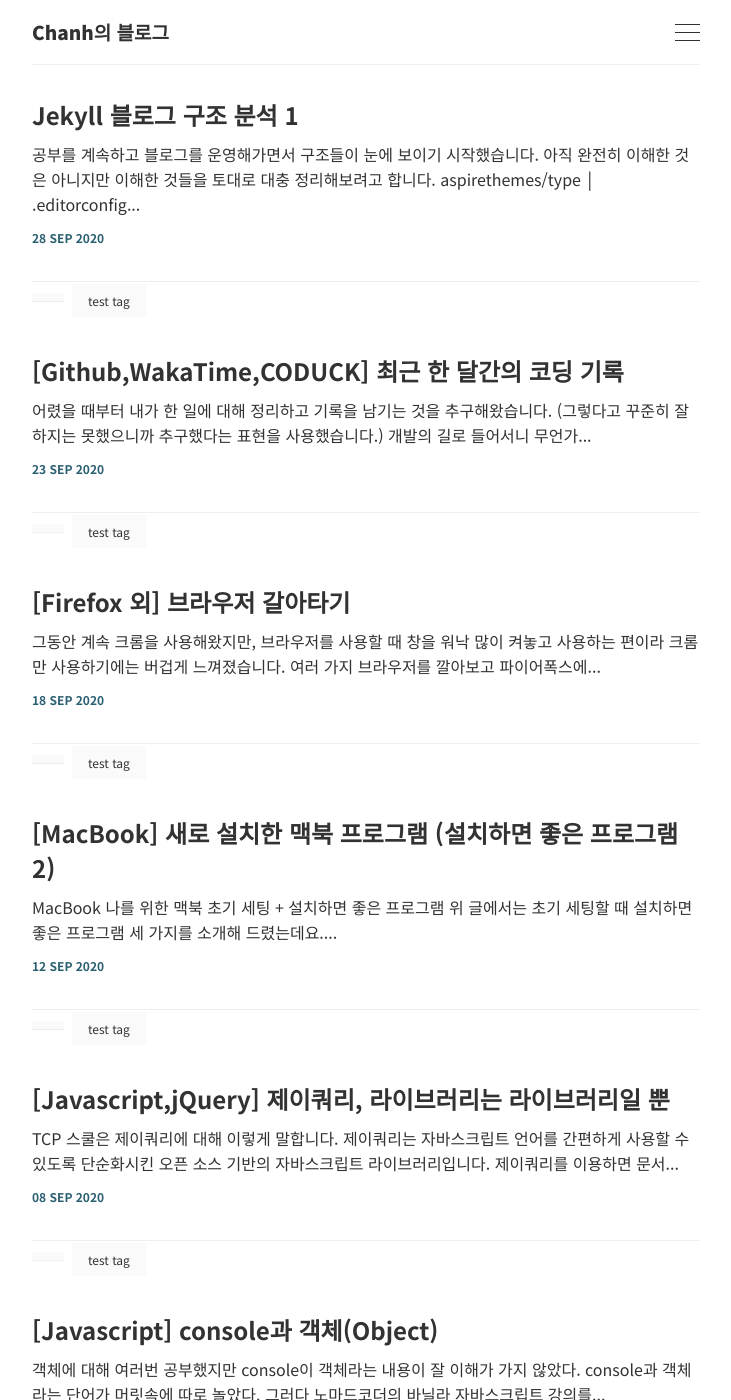
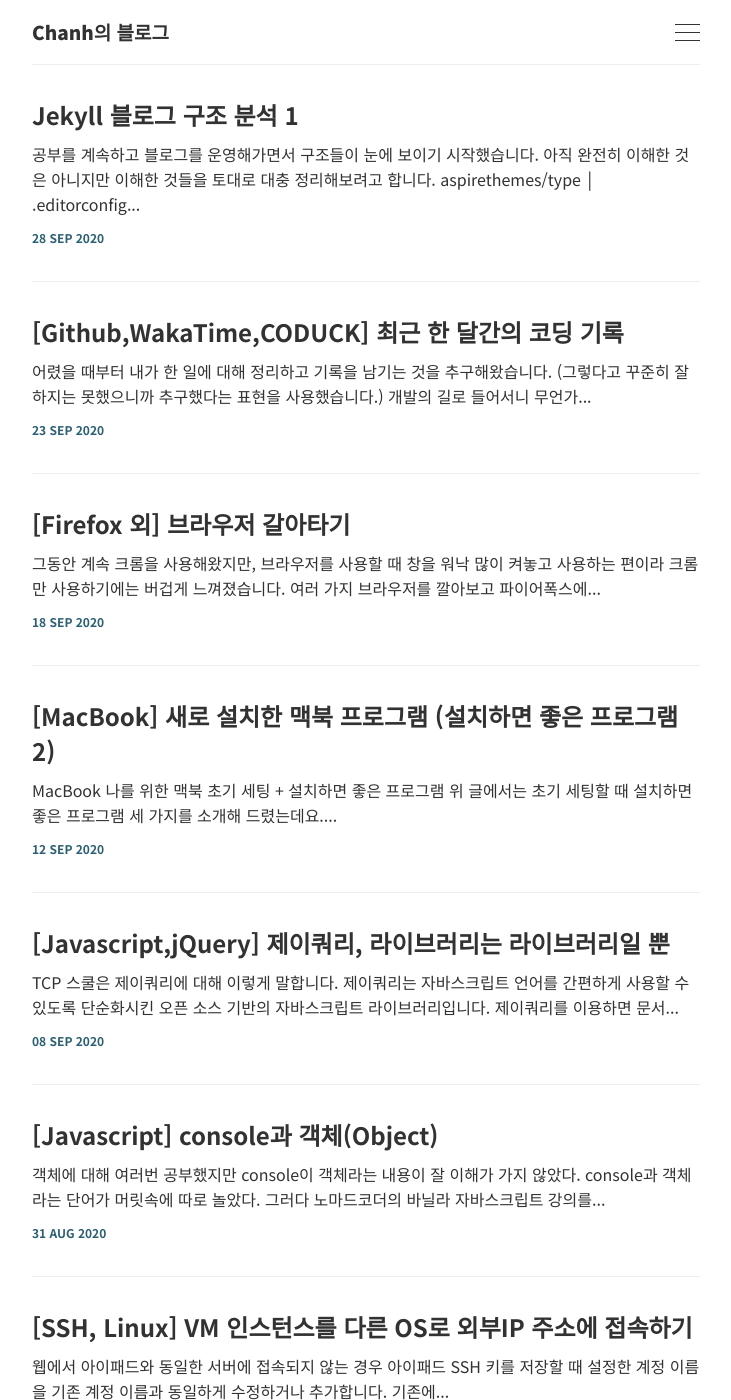
Before and after one commit to seochanh/seochanh.github.io, a Jekyll site: the page built from index.html, in a window 1280 px wide and 1400 px high. Shown: the whole window, without its empty margins (274-1005 px from the left). Built offline with Jekyll 4.4.1, drawn with Linux system fonts in a browser that asks for light colours; the list of posts is cut into pages by our own code; some of the changed text lies outside the part shown.

Commit message:
Update post-card.liquid

```diff
--- a/_includes/post-card.liquid
+++ b/_includes/post-card.liquid
@@ -13,9 +13,8 @@
 
     {% comment %} index 페이지 태그 {% endcomment %}
     <div class='c-tags'>
-      <a href='/'>test tag</a>
       {% for tag in page.tags %}
-        <a href='{{ site.baseurl }}/tag/{{ tag }}'>{{ tag }}</a>
+        <a href='/'>{{ tag }}</a>
       {% endfor %}
     </div>
 
```
